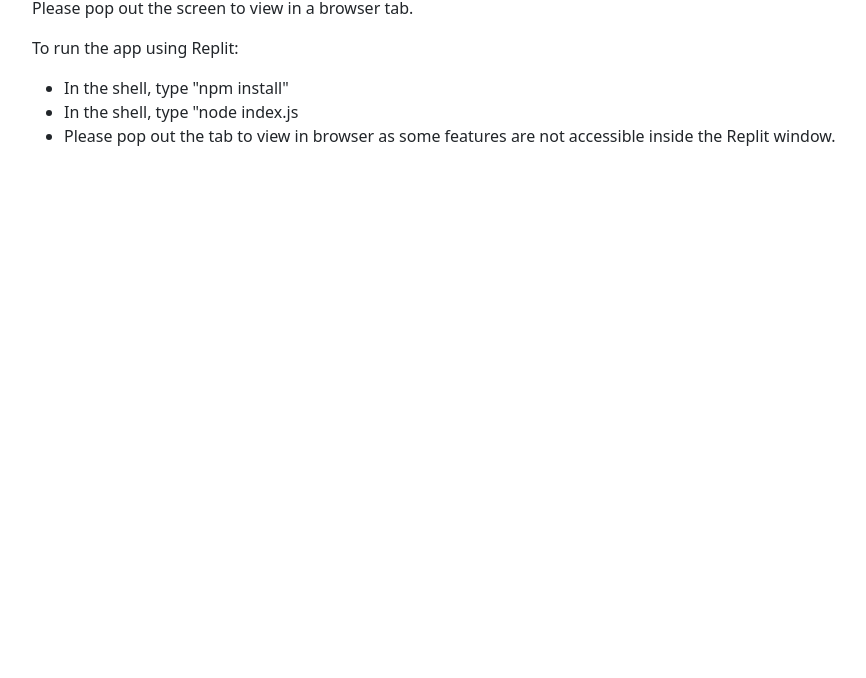
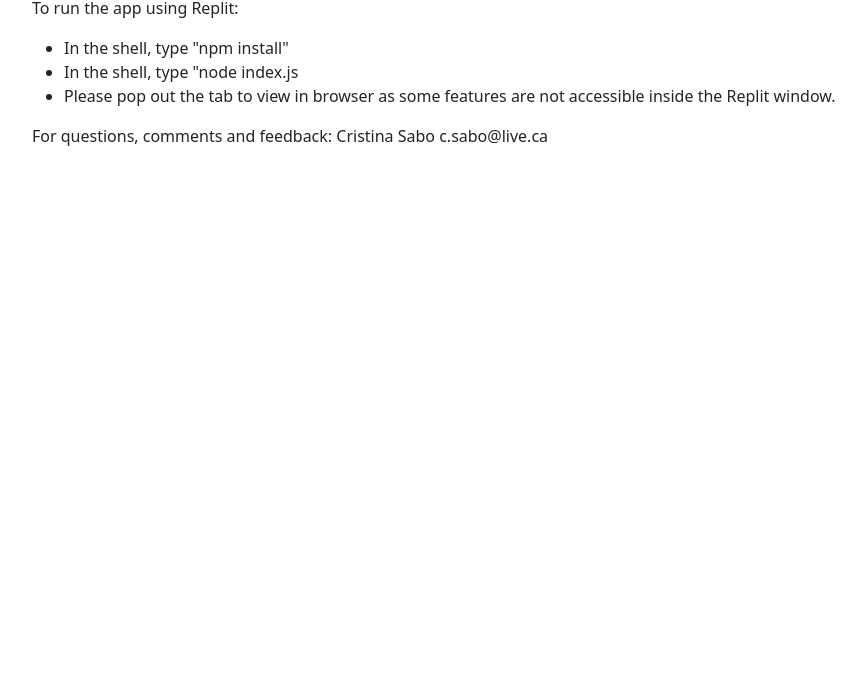
Before and after one commit to jupycodes/logistics-company, a website: page frontend/index.html in a window 1280 px wide. Shown: the part 122-800 px from the top of the page, without its empty margins (50-916 px from the left). Drawn offline with nearby package versions, Linux system fonts and the light colour scheme.

Commit message:
update index.html

```diff
--- a/frontend/index.html
+++ b/frontend/index.html
@@ -43,9 +43,6 @@
 
       <div class="container">
         <h2>Backend Challenge: Logistics Company</h2>
-        <p>
-          Please pop out the screen to view in a browser tab.
-        </p>
         <div>
           <p>To run the app using Replit:</p>
           <ul>
@@ -53,6 +50,7 @@
             <li>In the shell, type "node index.js</li>
             <li>Please pop out the tab to view in browser as some features are not accessible inside the Replit window.</li>
           </ul>
+          <p>For questions, comments and feedback: Cristina Sabo c.sabo@live.ca</p>
         </div>
       </div>
 
```
